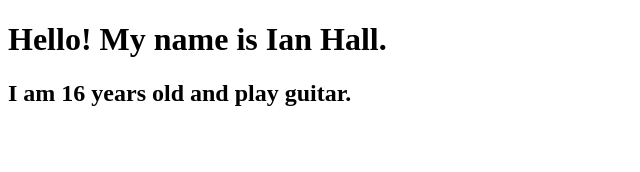
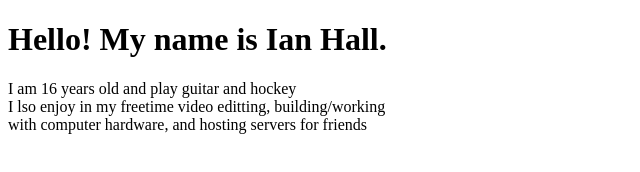
Before and after one commit to Iah1434/hello-world, a plain HTML site: page index.html in a window 1280 px wide. Shown: the whole page, without its empty margins (0-640 px from the left). Drawn offline with Linux system fonts and the light colour scheme.

Commit message:
Update index.html

```diff
--- a/index.html
+++ b/index.html
@@ -6,6 +6,8 @@
   </head>
   <body>
     <h1>Hello! My name is Ian Hall.</h1>
-    <h2>I am 16 years old and play guitar.</h2>
+    <p>I am 16 years old and play guitar and hockey <br>
+    I lso enjoy in my freetime video editting, building/working <br>
+    with computer hardware, and hosting servers for friends</p>
   </body>
 </html>
```
